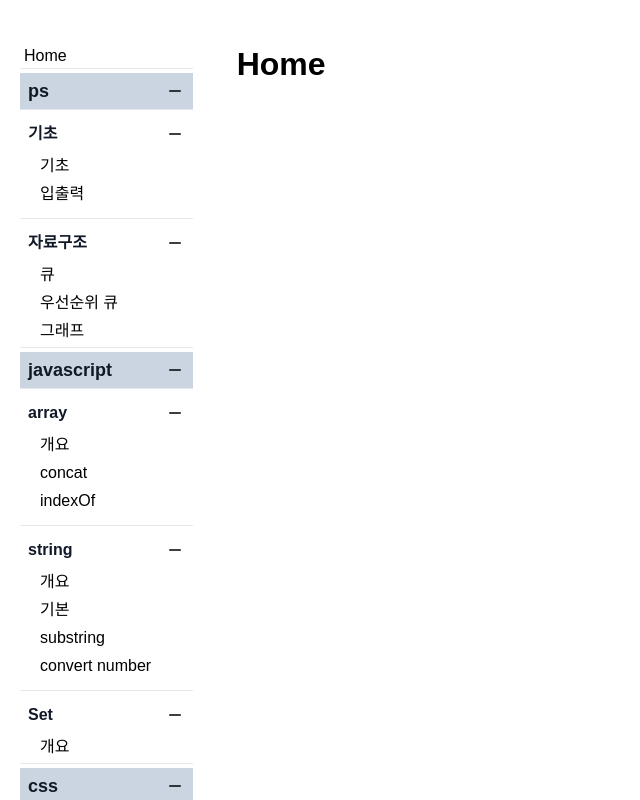
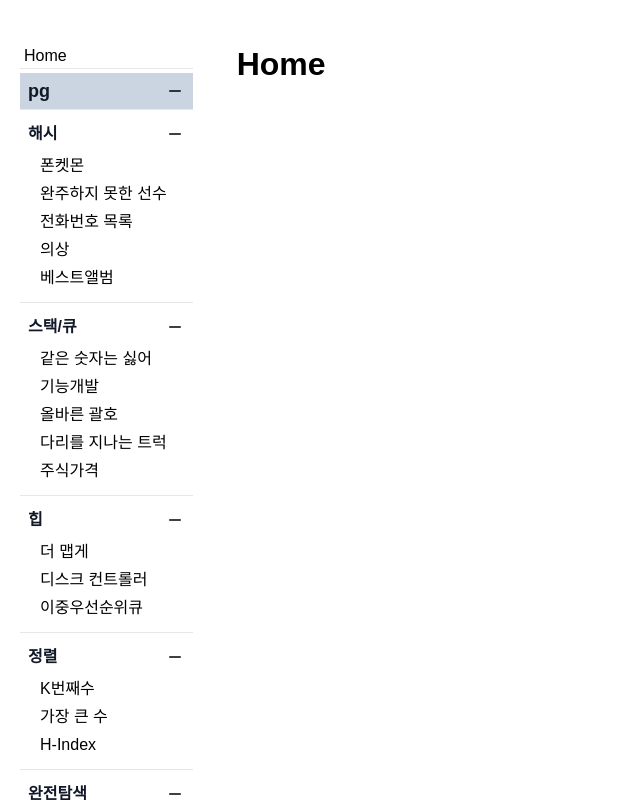
Before and after one commit to jratul/ky-js-study, a Next.js app: page / in a window 1280 px wide. Shown: the whole page, without its empty margins (0-640 px from the left). Built offline with nearby package versions, Linux system fonts and the light colour scheme; a web font is replaced by a local one.

Commit message:
Update NavItems.ts

```diff
--- a/src/app/constants/NavItems.ts
+++ b/src/app/constants/NavItems.ts
@@ -1,4 +1,243 @@
 const navItems = [
+  {
+    group: "pg",
+    items: [
+      {
+        title: "해시",
+        items: [
+          {
+            name: "폰켓몬",
+            href: "/pg/hash/ponketmon",
+          },
+          {
+            name: "완주하지 못한 선수",
+            href: "/pg/hash/wanjoo",
+          },
+          {
+            name: "전화번호 목록",
+            href: "/pg/hash/phone-number",
+          },
+          {
+            name: "의상",
+            href: "/pg/hash/costume",
+          },
+          {
+            name: "베스트앨범",
+            href: "/pg/hash/bestalbum",
+          },
+        ],
+      },
+      {
+        title: "스택/큐",
+        items: [
+          {
+            name: "같은 숫자는 싫어",
+            href: "/pg/stack-queue/hate-same-num",
+          },
+          {
+            name: "기능개발",
+            href: "/pg/stack-queue/feature-dev",
+          },
+          {
+            name: "올바른 괄호",
+            href: "/pg/stack-queue/valid-paren",
+          },
+          {
+            name: "다리를 지나는 트럭",
+            href: "/pg/stack-queue/truck",
+          },
+          {
+            name: "주식가격",
+            href: "/pg/stack-queue/stock",
+          },
+        ],
+      },
+      {
+        title: "힙",
+        items: [
+          {
+            name: "더 맵게",
+            href: "/pg/heap/hotter",
+          },
+          {
+            name: "디스크 컨트롤러",
+            href: "/pg/heap/disk-controller",
+          },
+          {
+            name: "이중우선순위큐",
+            href: "/pg/heap/dual-priority-queue",
+          },
+        ],
+      },
+      {
+        title: "정렬",
+        items: [
+          {
+            name: "K번째수",
+            href: "/pg/sort/k-num",
+          },
+          {
+            name: "가장 큰 수",
+            href: "/pg/sort/biggest",
+          },
+          {
+            name: "H-Index",
+            href: "/pg/sort/h-index",
+          },
+        ],
+      },
+      {
+        title: "완전탐색",
+        items: [
+          {
+            name: "최소직사각형",
+            href: "/pg/bf/min-square",
+          },
+          {
+            name: "모의고사",
+            href: "/pg/bf/test",
+          },
+          {
+            name: "소수 찾기",
+            href: "/pg/bf/prime",
+          },
+          {
+            name: "카펫",
+            href: "/pg/bf/carpet",
+          },
+          {
+            name: "피로도",
+            href: "/pg/bf/fatigue",
+          },
+          {
+            name: "전력망을 둘로 나누기",
+            href: "/pg/bf/power",
+          },
+          {
+            name: "모음사전",
+            href: "/pg/bf/dict",
+          },
+        ],
+      },
+      {
+        title: "탐욕법",
+        items: [
+          {
+            name: "체육복",
+            href: "/pg/greedy/jersey",
+          },
+          {
+            name: "조이스틱",
+            href: "/pg/greedy/joystick",
+          },
+          {
+            name: "큰 수 만들기",
+            href: "/pg/greedy/big-num",
+          },
+          {
+            name: "구명보트",
+            href: "/pg/greedy/boat",
+          },
+          {
+            name: "섬 연결하기",
+            href: "/pg/greedy/island",
+          },
+          {
+            name: "단속카메라",
+            href: "/pg/greedy/camera",
+          },
+        ],
+      },
+      {
+        title: "동적계획법",
+        items: [
+          {
+            name: "N으로 표현",
+            href: "/pg/dp/n",
+          },
+          {
+            name: "정수 삼각형",
+            href: "/pg/dp/tri",
+          },
+          {
+            name: "등굣길",
+            href: "/pg/dp/school",
+          },
+          {
+            name: "사칙연산",
+            href: "/pg/dp/cal",
+          },
+          {
+            name: "도둑질",
+            href: "/pg/dp/thief",
+          },
+        ],
+      },
+      {
+        title: "DFS/BFS",
+        items: [
+          {
+            name: "타겟 넘버",
+            href: "/pg/dfs-bfs/target-num",
+          },
+          {
+            name: "네트워크",
+            href: "/pg/dfs-bfs/network",
+          },
+          {
+            name: "게임 맵 최단거리",
+            href: "/pg/dfs-bfs/shortcut",
+          },
+          {
+            name: "단어 변환",
+            href: "/pg/dfs-bfs/word",
+          },
+          {
+            name: "아이템 줍기",
+            href: "/pg/dfs-bfs/item",
+          },
+          {
+            name: "여행경로",
+            href: "/pg/dfs-bfs/trip",
+          },
+          {
+            name: "퍼즐 조각 채우기",
+            href: "/pg/dfs-bfs/puzzle",
+          },
+        ],
+      },
+      {
+        title: "이분탐색",
+        items: [
+          {
+            name: "입국심사",
+            href: "/pg/binary/enter",
+          },
+          {
+            name: "징검다리",
+            href: "/pg/binary/bridge",
+          },
+        ],
+      },
+      {
+        title: "그래프",
+        items: [
+          {
+            name: "가장 먼 노드",
+            href: "/pg/graph/further",
+          },
+          {
+            name: "순위",
+            href: "/pg/graph/rank",
+          },
+          {
+            name: "방의 개수",
+            href: "/pg/graph/room",
+          },
+        ],
+      },
+    ],
+  },
   {
     group: "ps",
     items: [
```
